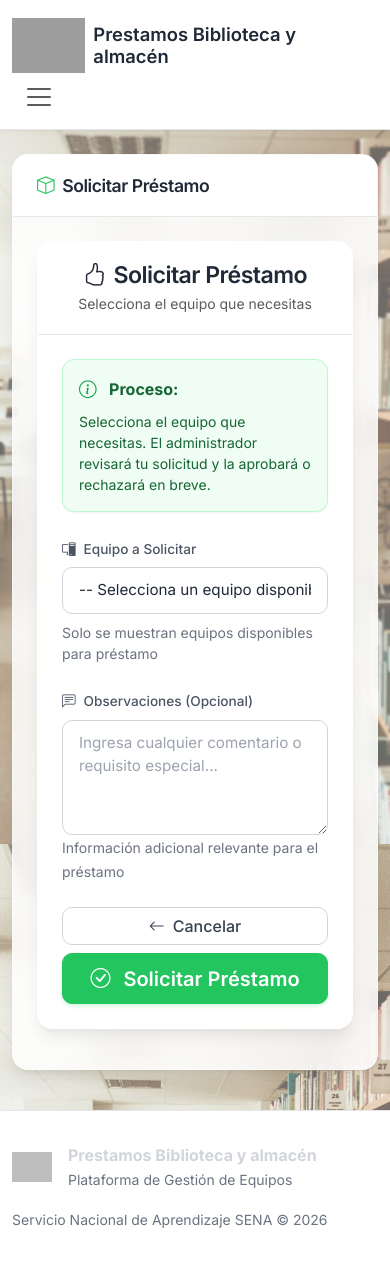
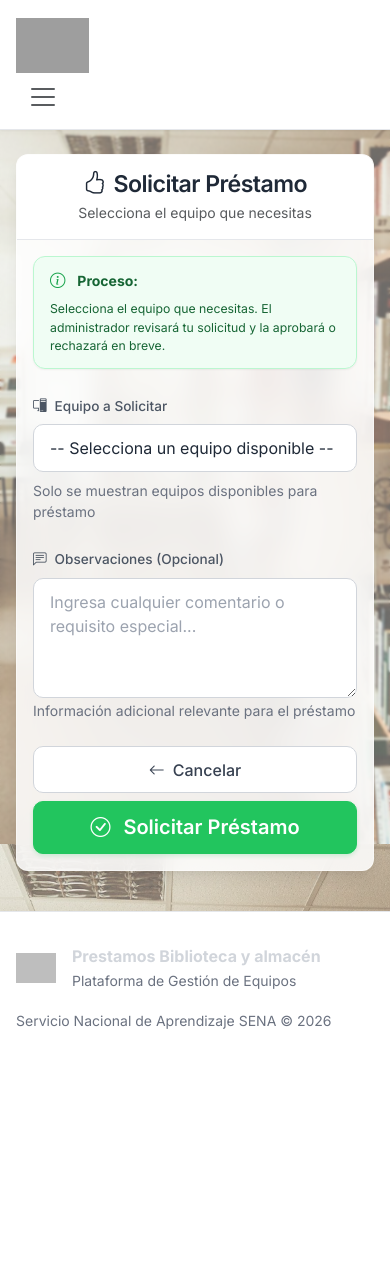
Before and after one commit to miller-0509/Proyecto_gestion_biblioteca, a Flask app: page /prestamos/crear in a window 390 px wide. After the commit the page ends 1029 px from the top, so only its background shows below. Run offline with Flask 3, Linux system fonts and the light colour scheme; the visitor is signed in with stand-in values (Sample User, id 1); data that the repository does not hold is empty; some libraries are stand-ins or nearby versions; grey boxes are pictures that could not be loaded.

Commit message:
Actualización diseño responsive

```diff
--- a/app/static/sena-style.css
+++ b/app/static/sena-style.css
@@ -781,18 +781,175 @@ code {
 }
 
 /* ---- RESPONSIVE ---- */
-@media (max-width: 768px) {
+
+/* Large tablets & below (≤992px) */
+@media (max-width: 991.98px) {
+  .container-sena {
+    max-width: 100%;
+  }
+
+  /* Navbar brand text: shorten on tablets */
+  .navbar-brand span {
+    font-size: 0.9rem;
+    max-width: 220px;
+    overflow: hidden;
+    white-space: nowrap;
+    text-overflow: ellipsis;
+    display: inline-block;
+  }
+
+  /* Tables: allow scrolling instead of overflow */
+  .table-responsive {
+    overflow-x: auto;
+    -webkit-overflow-scrolling: touch;
+  }
+
+  /* Give action columns more breathing room */
+  .table th,
+  .table td {
+    white-space: nowrap;
+  }
+}
+
+/* Tablets & below (≤768px) */
+@media (max-width: 767.98px) {
   .login-box {
-    padding: 1.5rem;
-    margin: 0 1rem;
+    padding: 1.75rem 1.25rem;
+    margin: 0;
+    border-radius: 16px;
   }
 
   .card-sena {
     margin-bottom: 1rem;
+    border-radius: 12px;
+  }
+
+  .card-sena-body {
+    padding: 1rem;
   }
 
   .dashboard-card {
     padding: 1.25rem;
+    margin-bottom: 0;
+  }
+
+  /* Stack footer columns */
+  footer .col-md-6:last-child {
+    text-align: left !important;
+    margin-top: 0.5rem;
+  }
+
+  /* Navbar: compact brand */
+  .navbar-brand span {
+    font-size: 0.8rem;
+    max-width: 160px;
+  }
+
+  .sena-logo-img {
+    max-height: 36px;
+  }
+
+  /* Page section headers */
+  .row.mb-4 h2,
+  .row.mb-4 h3 {
+    font-size: 1.15rem;
+  }
+
+  /* Button groups: stack on small screens */
+  .d-md-flex.justify-content-md-between {
+    flex-direction: column;
+    gap: 0.5rem;
+  }
+
+  .d-md-flex.justify-content-md-end {
+    flex-direction: column;
+    align-items: stretch;
+  }
+
+  /* Improved touch targets */
+  .btn {
+    padding: 0.65rem 1rem;
+    min-height: 42px;
+  }
+
+  .btn-sm {
+    min-height: 36px;
+  }
+
+  /* Filter forms: full width inputs */
+  .card-sena .form-control,
+  .card-sena .form-select {
+    font-size: 1rem;
+  }
+
+  /* Pagination: compact */
+  .pagination .page-link {
+    padding: 0.4rem 0.6rem;
+    font-size: 0.85rem;
+  }
+}
+
+/* Mobile (≤575px) */
+@media (max-width: 575.98px) {
+  main {
+    padding-top: 1rem !important;
+    padding-bottom: 1rem !important;
+  }
+
+  .card-sena-header {
+    padding: 1rem;
+  }
+
+  /* Navbar: hide brand text, show only logo */
+  .navbar-brand span {
+    display: none;
+  }
+
+  .sena-logo-img {
+    max-height: 32px;
+  }
+
+  /* Table: hide less important columns on mobile */
+  .table .d-none-mobile {
+    display: none !important;
+  }
+
+
+
+  /* Login: center & full width */
+  .login-box {
+    padding: 1.5rem 1rem;
+    border-radius: 12px;
+  }
+
+  /* Dashboard cards */
+  .dashboard-card {
+    padding: 1rem;
+  }
+
+  .card-icon,
+  .dashboard-card-icon {
+    font-size: 1.75rem;
+  }
+
+  .dashboard-card h4 {
+    font-size: 0.95rem;
+  }
+
+  /* Alert text smaller on mobile */
+  .alert {
+    font-size: 0.875rem;
+    padding: 0.75rem 1rem;
+  }
+
+  /* Modal: full width on mobile */
+  .modal-dialog {
+    margin: 0.5rem;
+  }
+
+  /* Row action buttons: stack */
+  .d-flex.gap-2 {
+    flex-wrap: wrap;
   }
 }
 
--- a/app/templates/base.html
+++ b/app/templates/base.html
@@ -27,10 +27,20 @@
         body {
             display: flex;
             flex-direction: column;
-            background-color: var(--neutral-950);
         }
         main {
             flex: 1;
+        }
+        /* Responsive horizontal padding */
+        @media (max-width: 575.98px) {
+            .container-sena {
+                padding-right: 1rem !important;
+                padding-left: 1rem !important;
+            }
+            main {
+                padding-top: 1rem !important;
+                padding-bottom: 1rem !important;
+            }
         }
     </style>
 </head>
@@ -50,29 +60,15 @@
                 {% if messages %}
                     {% for category, message in messages %}
                         <div class="alert alert-{{ category if category != 'message' else 'info' }} alert-dismissible fade show {% if category == 'success' %}alert-sena{% endif %}" role="alert">
-                            <i class="bi bi-info-circle"></i>
+                            <i class="bi bi-{% if category == 'danger' or category == 'error' %}exclamation-triangle{% elif category == 'warning' %}exclamation-circle{% elif category == 'success' %}check-circle{% else %}info-circle{% endif %} me-2"></i>
                             <span>{{ message }}</span>
-                            <button type="button" class="btn-close btn-close-white" data-bs-dismiss="alert" aria-label="Cerrar"></button>
+                            <button type="button" class="btn-close" data-bs-dismiss="alert" aria-label="Cerrar"></button>
                         </div>
                     {% endfor %}
                 {% endif %}
             {% endwith %}
 
-            <div class="row justify-content-center">
-                <div class="col-lg-12">
-                    <div class="card-sena">
-                        <div class="card-sena-header">
-                            <h2>
-                                <i class="bi bi-{{ block_icon | default('box') }} me-2"></i>
-                                {% block titulo_card %}{% endblock %}
-                            </h2>
-                        </div>
-                        <div class="card-sena-body">
-                            {% block content %}{% endblock %}
-                        </div>
-                    </div>
-                </div>
-            </div>
+            {% block content %}{% endblock %}
         </div>
     </main>
 
```
